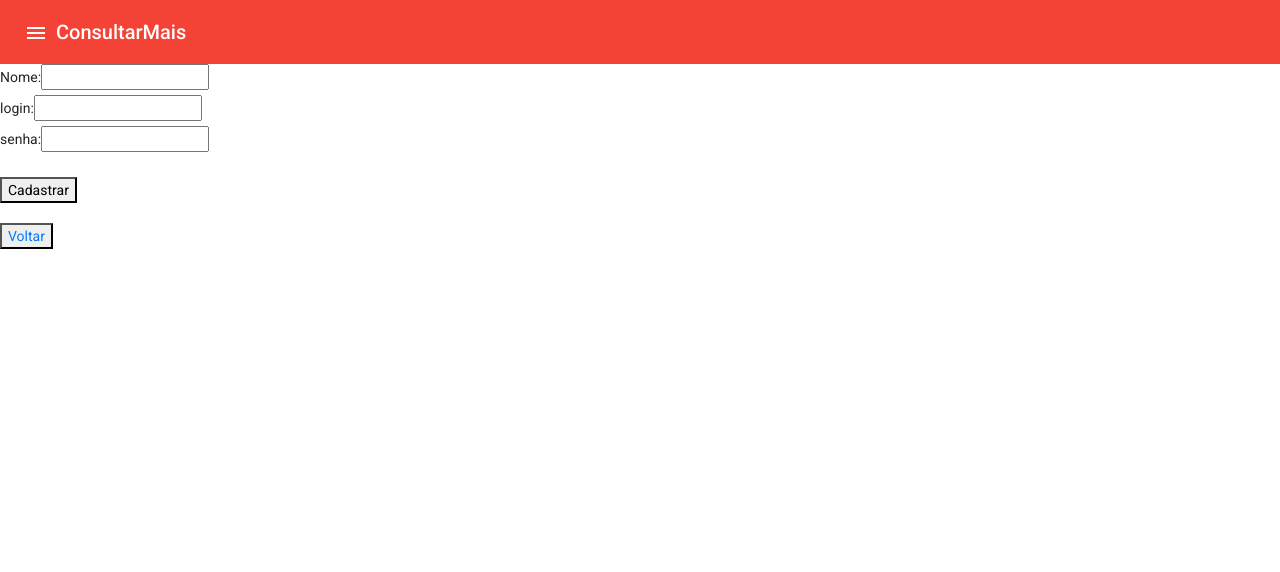
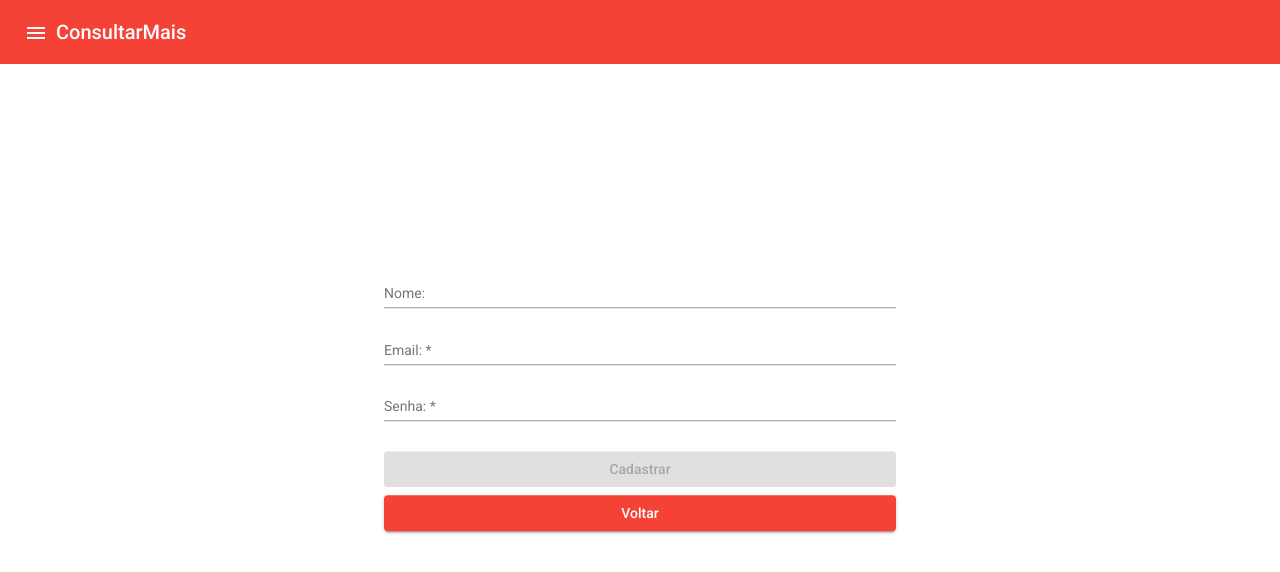
Before and after one commit to vitorbnfm/ConsultarMaisFRONT, an Angular app: page /usuario/cadastrar in a window 1280 px wide. Shown: the top 572 px of the page. Built offline with nearby package versions, Linux system fonts and the light colour scheme.

Commit message:
Login funcionando, porém é um login através de um GET para o backend, não sendo algo tão seguro e tão bem montado ainda

```diff
--- a/src/app/app.module.ts
+++ b/src/app/app.module.ts
@@ -1,6 +1,6 @@
 import { HttpClientModule } from "@angular/common/http";
 import { NgModule } from "@angular/core";
-import { FormsModule } from "@angular/forms";
+import { FormsModule, ReactiveFormsModule } from "@angular/forms";
 import { BrowserModule } from "@angular/platform-browser";
 import { AppRoutingModule } from "./app-routing.module";
 import { AppComponent } from "./app.component";
@@ -46,7 +46,8 @@ import { MatInputModule } from '@angular/material/input';
     MatIconModule,
     MatButtonModule,
     MatFormFieldModule,
-    MatInputModule
+    MatInputModule,
+    ReactiveFormsModule
   ],
   providers: [],
   bootstrap: [AppComponent]
--- a/src/app/components/views/tela-login/tela-login.component.css
+++ b/src/app/components/views/tela-login/tela-login.component.css
@@ -3,7 +3,7 @@
 .fundo {
     height: calc(100vh - 64px); /* 64px referente ao toolbar */
     width: 100%;
-    background-image: url(./img/fundo-tela-login.jpg);
+    background-image: url(./img/teste.png);
     background-size: cover;
 }
 
--- a/src/app/components/views/tela-login/tela-login.component.html
+++ b/src/app/components/views/tela-login/tela-login.component.html
@@ -5,14 +5,14 @@
         <form class="credenciais">
             <mat-form-field appearance="legacy">
                 <mat-label>Email</mat-label>
-                <input matInput placeholder="Ex: pat@outlook.com">
+                <input matInput  placeholder="Ex: pat@outlook.com" name="login" [(ngModel)]="login" />
             </mat-form-field>
             <mat-form-field appearance="legacy">
                 <mat-label>Senha</mat-label>
-                <input matInput type="password">
+                <input matInput  type="password" name="senha" [(ngModel)]="senha" />
             </mat-form-field>
 
-            <button mat-raised-button color="warn" class="botao">Entrar</button>
+            <button mat-raised-button color="warn" (click)="logar()" class="botao">Entrar</button>
             <a routerLink="/usuario/cadastrar" class="mt mat-caption">Ainda não é cadastrado? Clique aqui</a>
         </form>
     </div>
--- a/src/app/components/views/tela-login/tela-login.component.ts
+++ b/src/app/components/views/tela-login/tela-login.component.ts
@@ -1,4 +1,6 @@
+import { UsuarioService } from 'src/app/services/usuario.service';
 import { Component, OnInit } from '@angular/core';
+import { Usuario } from 'src/app/models/usuario';
 
 @Component({
   selector: 'app-tela-login',
@@ -7,9 +9,25 @@ import { Component, OnInit } from '@angular/core';
 })
 export class TelaLoginComponent implements OnInit {
 
-  constructor() { }
+  nome!: string;
+  login!: string;
+  senha!: string;
+
+  constructor(private service: UsuarioService) { }
 
   ngOnInit(): void {
   }
 
+  logar() : void {
+    let credenciais: Usuario = {
+      nome: this.nome,
+      login: this.login,
+      senha: this.senha,
+    }
+
+    this.service.logar(credenciais).subscribe((credenciais) => {
+      console.log(credenciais);
+    })
+  }
+
 }
--- a/src/app/components/views/usuario/cadastrar-usuario/cadastrar-usuario.component.css
+++ b/src/app/components/views/usuario/cadastrar-usuario/cadastrar-usuario.component.css
@@ -0,0 +1,32 @@
+.success {
+    color: green;
+}
+
+.error {
+    color: red;
+}
+
+.principal {
+    width: 100%;
+    height: 100vh;
+}
+
+form {
+    display: flex;
+    flex-direction: column;
+}
+
+.quadro-conteudo {
+    position: relative;
+    left: 50%;
+    top: calc(50% - 64px);
+    transform: translate(-50%, -50%);
+    width: 40%;
+    gap: 12px;
+}
+
+.botoes {
+    display: flex;
+    flex-direction: column;
+    gap: 8px;
+}
--- a/src/app/components/views/usuario/cadastrar-usuario/cadastrar-usuario.component.html
+++ b/src/app/components/views/usuario/cadastrar-usuario/cadastrar-usuario.component.html
@@ -1,16 +1,25 @@
-<div id="nome">
-    <label for="nome">Nome:</label>
-    <input type="text" name="nome" [(ngModel)]="nome" />
+<div class="principal">
+    <div class="quadro-conteudo">
+        <form>
+            <mat-form-field appearance="legacy">
+                <mat-label for="nome">Nome:</mat-label>
+                <input matInput type="text" name="nome" [(ngModel)]="nome" />
+            </mat-form-field>
+            <mat-form-field appearance="legacy">
+                <mat-label for="login">Email:</mat-label>
+                <input matInput [formControl]="email" type="text" name="login" [(ngModel)]="login" required />
+                <mat-error *ngIf="email.invalid">{{getErrorMessage()}}</mat-error>
+            </mat-form-field>
+            <mat-form-field appearance="legacy">
+                <mat-label for="senha">Senha:</mat-label>
+                <input matInput [formControl]="password" name="senha" [(ngModel)]="senha" required/>
+                <mat-error *ngIf="password.invalid">{{getPassError()}}</mat-error>
+            </mat-form-field>
+        </form>
+        <p id="captionCadastro"></p>
+        <div class="botoes">
+            <button mat-raised-button color="basic" class="botao" [disabled]="password.invalid || email.invalid" (click)="cadastrar()">Cadastrar</button>
+            <button mat-raised-button color="warn" routerLink="">Voltar</button>
+        </div>
+    </div>
 </div>
-<div id="login">
-    <label for="login">login:</label>
-    <input type="text" name="login" [(ngModel)]="login" />
-</div>
-<div id="senha">
-    <label for="senha">senha:</label>
-    <input type="text" name="senha" [(ngModel)]="senha" />
-</div>
-<br>
-<button (click)="cadastrar()">Cadastrar</button>
-<br><br>
-<button ><a routerLink="/usuario/listar">Voltar</a></button>
--- a/src/app/components/views/usuario/cadastrar-usuario/cadastrar-usuario.component.ts
+++ b/src/app/components/views/usuario/cadastrar-usuario/cadastrar-usuario.component.ts
@@ -2,6 +2,7 @@ import { Usuario } from './../../../../models/usuario';
 import { Component, OnInit } from '@angular/core';
 import { Router } from '@angular/router';
 import { UsuarioService } from 'src/app/services/usuario.service';
+import { FormControl, Validators } from '@angular/forms';
 
 @Component({
   selector: 'app-cadastrar-usuario',
@@ -9,26 +10,56 @@ import { UsuarioService } from 'src/app/services/usuario.service';
   styleUrls: ['./cadastrar-usuario.component.css']
 })
 export class CadastrarUsuarioComponent implements OnInit {
+  email = new FormControl('', [Validators.required, Validators.email]);
+  password = new FormControl('', [Validators.required, Validators.minLength(8)]);
+
+  getErrorMessage() {
+
+    if (this.email.hasError('required')) {
+      return "Campo obrigatório";
+    }
+
+    return this.email.hasError('email') ? 'Email inválido' : "";
+  }
+
+  getPassError() {
+    if (this.password.hasError('required')) {
+      return "Campo obrigatório";
+    }
+
+    return this.password.hasError('minlength') ? 'A senha deve conter, no mínimo, 8 caracteres' : "";
+  }
 
   nome!: string;
   login!: string;
   senha!: string;
 
 
-  constructor(private service: UsuarioService, private router: Router) {}
+  constructor(private service: UsuarioService, private router: Router) { }
 
-  ngOnInit(): void {}
+  ngOnInit(): void { }
 
   cadastrar(): void {
+    let legenda = document.getElementById("captionCadastro");
     let usuario: Usuario = {
 
       nome: this.nome,
       login: this.login,
       senha: this.senha,
     };
+
     this.service.create(usuario).subscribe((usuario) => {
-          console.log(usuario);
-          this.router.navigate(["usuario/listar"]);
+      legenda!.innerHTML = "<span>Usuário cadastrado com sucesso! <br> Você será redirecionado para a tela de login...</span>";
+      legenda?.classList.add("success");
+
+      setInterval(() => {
+        this.router.navigate([""]);
+      }, 4000)
+
+    }, err => {
+      console.log(legenda!.innerHTML = `<span> ${err.error} </span>`);
+      legenda?.classList.add("error");
     });
+
   }
 }
--- a/src/app/services/usuario.service.ts
+++ b/src/app/services/usuario.service.ts
@@ -19,4 +19,8 @@ export class UsuarioService {
   create(usuario: Usuario): Observable<Usuario> {
       return this.http.post<Usuario>(`${this.baseURL}/create`, usuario);
   }
+
+  logar(usuario: Usuario) : Observable<Usuario[]> {
+    return this.http.get<Usuario[]>(`${this.baseURL}/login?login=${usuario.login}&&senha=${usuario.senha}`);
+  }
 }
```
Also changed, not shown: src/app/components/views/tela-login/img/teste.png (added). Lines whose indentation alone changed are shown as unchanged.
